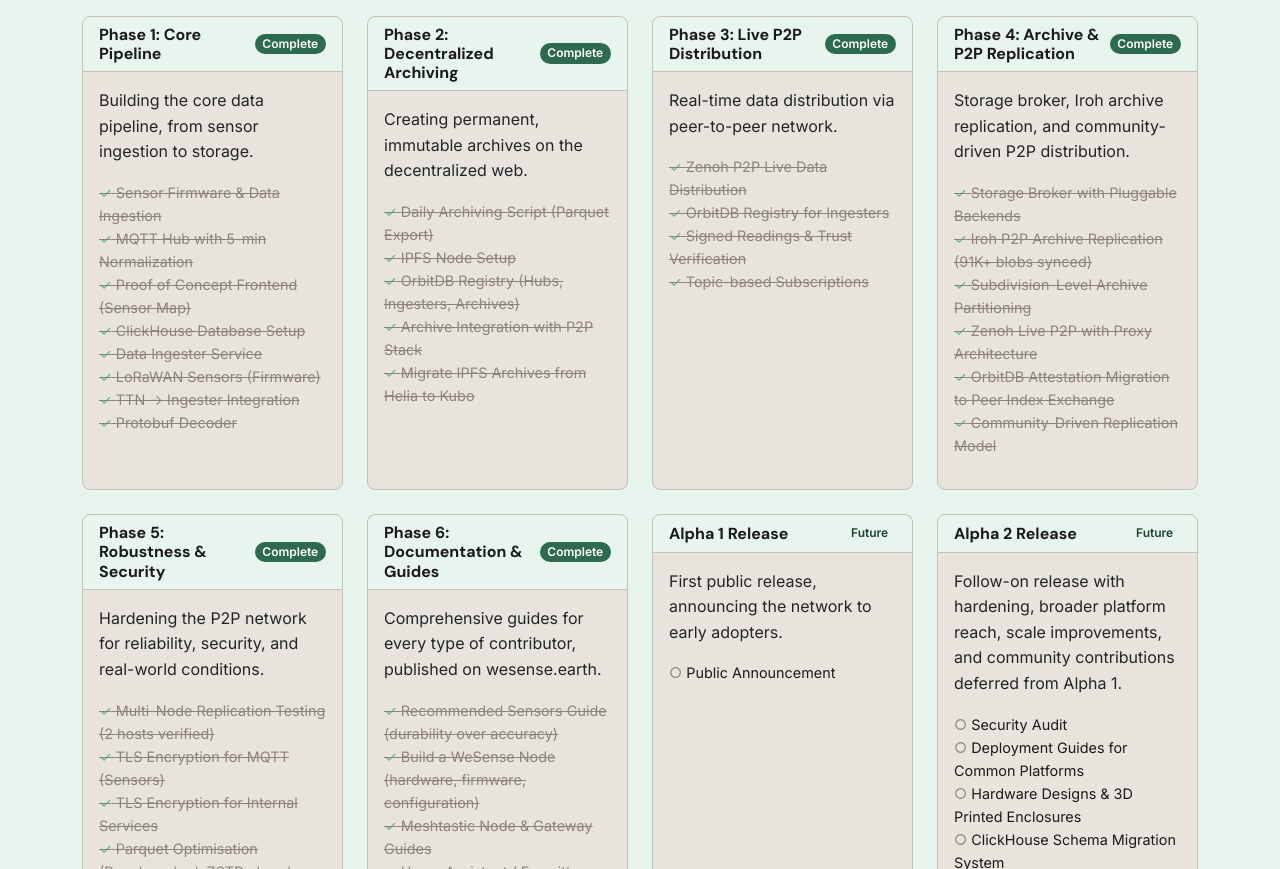
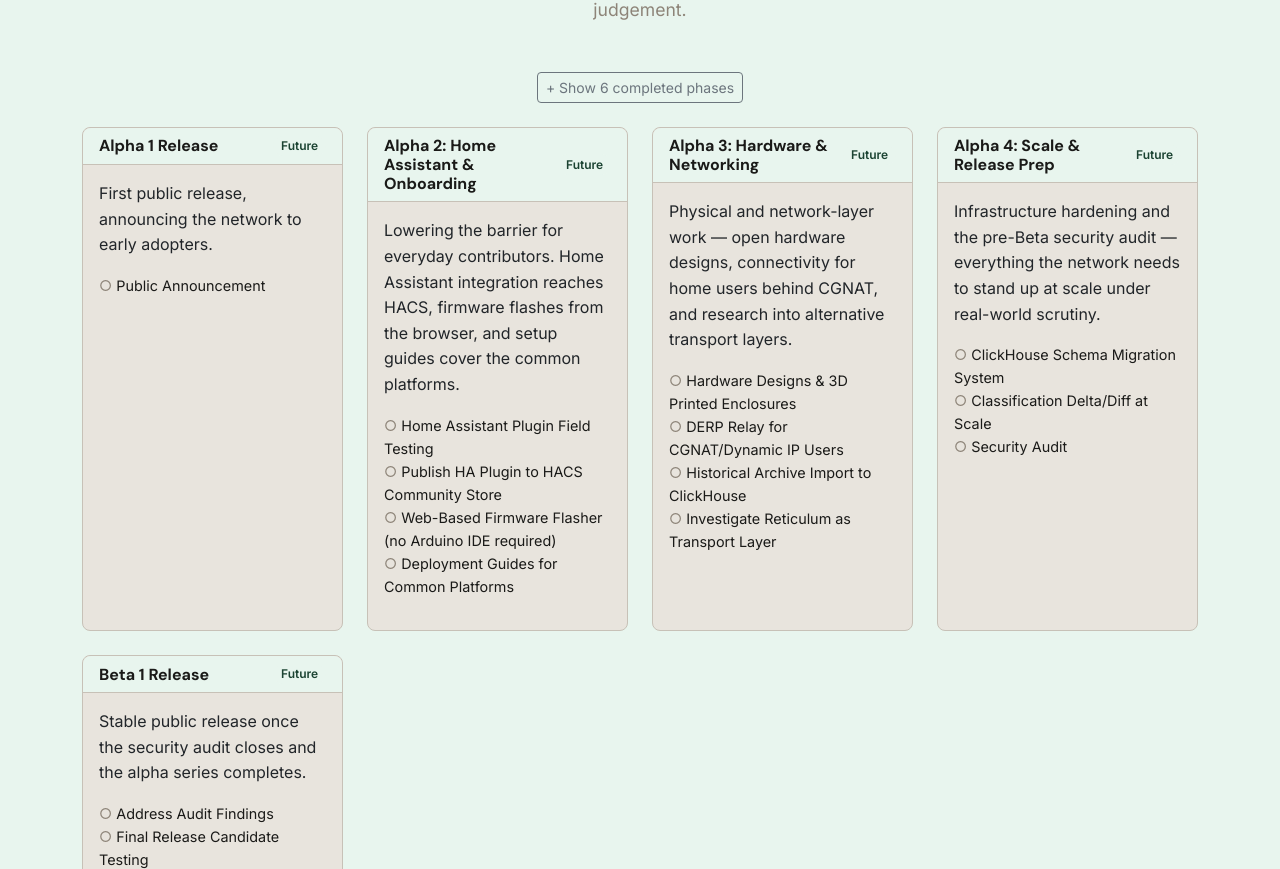
Before and after one commit to wesense-earth/wesense-website, a React (Vite) app: page / in a window 1280 px wide. Shown: the part 7031-7900 px from the top of the page. Built offline with nearby package versions, Linux system fonts and the light colour scheme.

Commit message:
Split Alpha 2 into themed Alpha 2-4 + Beta 1, add completed-phases toggle, refresh subtitle

```diff
--- a/src/components/Roadmap.jsx
+++ b/src/components/Roadmap.jsx
@@ -1,5 +1,5 @@
-import React from 'react';
-import { Container, Row, Col, Card, Badge } from 'react-bootstrap';
+import React, { useState } from 'react';
+import { Container, Row, Col, Card, Badge, Button } from 'react-bootstrap';
 
 const roadmapPhases = [
   {
@@ -101,36 +101,80 @@
     ],
   },
   {
-    phase: 'Alpha 2 Release',
+    phase: 'Alpha 2: Home Assistant & Onboarding',
     status: 'Future',
     badgeClass: 'bg-brand-light',
-    description: 'Follow-on release with hardening, broader platform reach, scale improvements, and community contributions deferred from Alpha 1.',
+    description: 'Lowering the barrier for everyday contributors. Home Assistant integration reaches HACS, firmware flashes from the browser, and setup guides cover the common platforms.',
     items: [
-      { text: 'Security Audit', done: false },
-      { text: 'Deployment Guides for Common Platforms', done: false },
-      { text: 'Hardware Designs & 3D Printed Enclosures', done: false },
-      { text: 'ClickHouse Schema Migration System', done: false },
       { text: 'Home Assistant Plugin Field Testing', done: false },
       { text: 'Publish HA Plugin to HACS Community Store', done: false },
       { text: 'Web-Based Firmware Flasher (no Arduino IDE required)', done: false },
+      { text: 'Deployment Guides for Common Platforms', done: false },
+    ],
+  },
+  {
+    phase: 'Alpha 3: Hardware & Networking',
+    status: 'Future',
+    badgeClass: 'bg-brand-light',
+    description: 'Physical and network-layer work — open hardware designs, connectivity for home users behind CGNAT, and research into alternative transport layers.',
+    items: [
+      { text: 'Hardware Designs & 3D Printed Enclosures', done: false },
       { text: 'DERP Relay for CGNAT/Dynamic IP Users', done: false },
       { text: 'Historical Archive Import to ClickHouse', done: false },
+      { text: 'Investigate Reticulum as Transport Layer', done: false },
+    ],
+  },
+  {
+    phase: 'Alpha 4: Scale & Release Prep',
+    status: 'Future',
+    badgeClass: 'bg-brand-light',
+    description: 'Infrastructure hardening and the pre-Beta security audit — everything the network needs to stand up at scale under real-world scrutiny.',
+    items: [
+      { text: 'ClickHouse Schema Migration System', done: false },
       { text: 'Classification Delta/Diff at Scale', done: false },
-      { text: 'Investigate Reticulum as Transport Layer', done: false },
+      { text: 'Security Audit', done: false },
+    ],
+  },
+  {
+    phase: 'Beta 1 Release',
+    status: 'Future',
+    badgeClass: 'bg-brand-light',
+    description: 'Stable public release once the security audit closes and the alpha series completes.',
+    items: [
+      { text: 'Address Audit Findings', done: false },
+      { text: 'Final Release Candidate Testing', done: false },
+      { text: 'Public Beta Announcement', done: false },
     ],
   },
 ];
 
 const Roadmap = () => {
+  const [showCompleted, setShowCompleted] = useState(false);
+
+  const completedPhases = roadmapPhases.filter((p) => p.status === 'Complete');
+  const upcomingPhases = roadmapPhases.filter((p) => p.status !== 'Complete');
+  const visiblePhases = showCompleted ? roadmapPhases : upcomingPhases;
+
   return (
     <section id="roadmap" style={{ backgroundColor: 'var(--bg-secondary)' }}>
       <Container>
         <h2 className="section-title">Our Roadmap</h2>
         <p className="section-subtitle">
-          This project has been in development since 2024 and is currently pre-alpha software under heavy development. The core pipeline, decentralized archiving, live P2P distribution, and archive replication are complete. Three nodes across New Zealand and Australia are successfully replicating 93,000+ archives and live sensor data via P2P with zero failures. Current work focuses on robustness testing, CGNAT support for home users, and operator documentation before the first Alpha release. The vision remains to build toward a fully decentralized, community-owned network that anyone can contribute to, without paywalls or judgement.
+          This project has been in development since 2024 and is currently pre-alpha software. The core pipeline, decentralised archiving, live P2P distribution, archive replication, robustness hardening, and the full contributor documentation suite are now complete. Three stations across New Zealand and Australia replicate 93,000+ archives with a measured zero disconnects per hour across the P2P network. The remaining work before Beta is grouped into four focused alphas — an initial announcement, Home Assistant integration, hardware and networking, then scale and security prep. The vision remains to build toward a fully decentralised, community-owned network that anyone can contribute to, without paywalls or judgement.
         </p>
+        <div className="text-center mb-4">
+          <Button
+            variant="outline-secondary"
+            size="sm"
+            onClick={() => setShowCompleted(!showCompleted)}
+          >
+            {showCompleted
+              ? `− Hide ${completedPhases.length} completed phases`
+              : `+ Show ${completedPhases.length} completed phases`}
+          </Button>
+        </div>
         <Row>
-          {roadmapPhases.map((phase, index) => (
+          {visiblePhases.map((phase, index) => (
             <Col key={index} md={6} lg={3} className="d-flex align-items-stretch mb-4">
               <Card className="w-100">
                 <Card.Header className="d-flex justify-content-between align-items-center">
```
